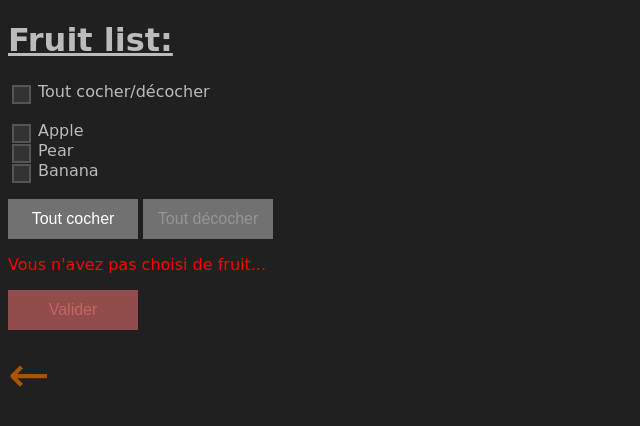
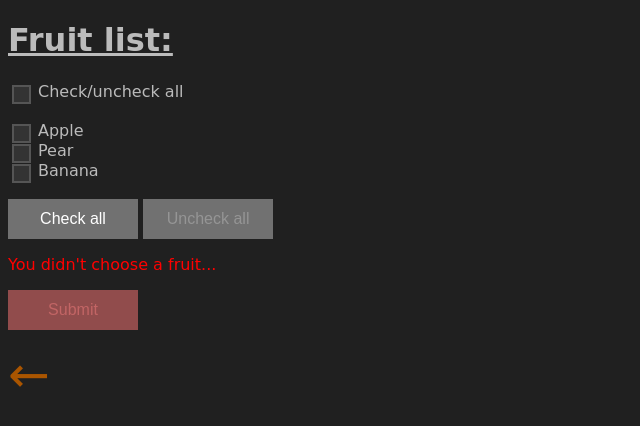
Before and after one commit to PouletEnSlip/pouletenslip.github.io, a Jekyll site: the page pages/fruits/index.html, which Jekyll copies as it is, in a window 1280 px wide. Shown: the top 426 px of the page, without its empty margins (0-640 px from the left). Built offline with Jekyll 4.4.1, drawn with Linux system fonts in a browser that asks for light colours.

Commit message:
Add files via upload

```diff
--- a/pages/fruits/index.html
+++ b/pages/fruits/index.html
@@ -10,16 +10,16 @@
 <body>
   <h1>Fruit list:</h1>
   <form>
-    <input type="checkbox" id="cocher" name="check" onclick="cocherDecocher(this.checked);"><label>Tout cocher/décocher</label><br><br>
-    <input type="checkbox" id="Apple" name="case" class="fruits" onclick="changerTexte1()"><label>Apple</label><br>
-    <input type="checkbox" id="Pear" name="case" class="fruits" onclick="changerTexte1()"><label>Pear</label><br>
-    <input type="checkbox" id="Banana" name="case" class="fruits" onclick="changerTexte1()"><label>Banana</label><br><br>
-    <input type="button" id="bouton1" name="bouton" value="Tout cocher" onclick="boutonCocher()">
-    <input type="button" id="bouton2" name="bouton" value="Tout décocher" onclick="boutonDecocher()" disabled="true">
-    <p id="texte1" style="color:red">Vous n'avez pas choisi de fruit...</p>
-    <input type="button" id="bouton3" name="bouton" value="Valider" onclick="valider()" disabled="true">
+    <input type="checkbox" id="cocher" name="check" onclick="cocherDecocher(this.checked);"><label>Check/uncheck all</label><br><br>
+    <input type="checkbox" id="apple" name="case" class="fruits" onclick="changerTexte1()"><label>Apple</label><br>
+    <input type="checkbox" id="pear" name="case" class="fruits" onclick="changerTexte1()"><label>Pear</label><br>
+    <input type="checkbox" id="banana" name="case" class="fruits" onclick="changerTexte1()"><label>Banana</label><br><br>
+    <input type="button" id="bouton1" name="bouton" value="Check all" onclick="boutonCocher()">
+    <input type="button" id="bouton2" name="bouton" value="Uncheck all" onclick="boutonDecocher()" disabled="true">
+    <p id="texte1" style="color:red">You didn't choose a fruit...</p>
+    <input type="button" id="bouton3" name="bouton" value="Submit" onclick="valider()" disabled="true">
     <p id="texte2"></p>
   </form>
-  <a href="../../">&#x2190;</a>
+  <a href="../">&#x2190;</a>
 </body>
 </html>
```
